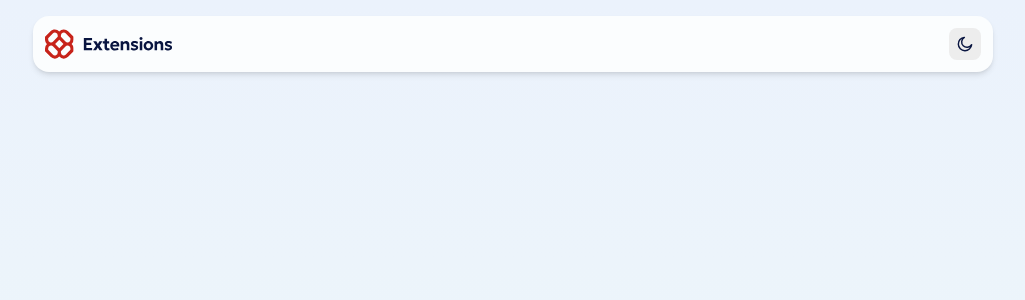
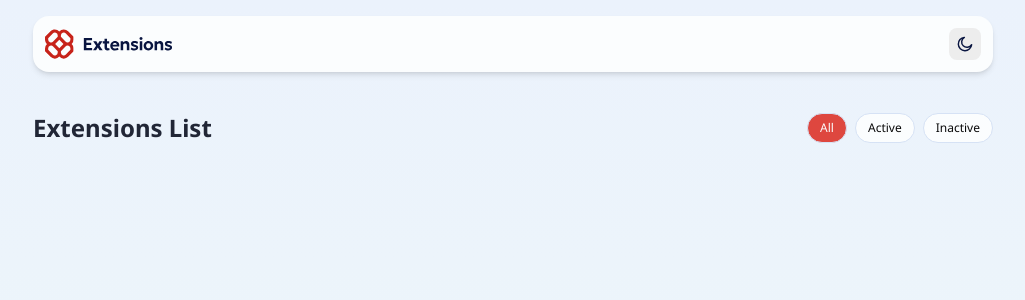
Before and after one commit to subhajitroycode/browser-extensions-manager-ui, a React (Vite) app: page / in a window 1280 px wide. Shown: the top 300 px of the page, without its empty margins (127-1152 px from the left). Built offline with nearby package versions, Linux system fonts and the light colour scheme.

Commit message:
navbar style updated

```diff
--- a/package.json
+++ b/package.json
@@ -13,6 +13,7 @@
     "@tailwindcss/vite": "^4.1.13",
     "react": "^19.1.1",
     "react-dom": "^19.1.1",
+    "react-router-dom": "^7.9.2",
     "tailwindcss": "^4.1.13"
   },
   "devDependencies": {
--- a/src/App.tsx
+++ b/src/App.tsx
@@ -1,10 +1,20 @@
 import Header from "./components/Header";
+import Navbar from "./components/Navbar";
+import { BrowserRouter } from "react-router";
 
 function App() {
   return (
-    <>
+    <BrowserRouter>
       <Header />
-    </>
+      <main>
+        <section className="flex justify-between items-center mt-10 mb-4">
+          <h1 className="text-2xl font-bold text-neutral-800 dark:text-neutral-100">
+            Extensions List
+          </h1>
+          <Navbar />
+        </section>
+      </main>
+    </BrowserRouter>
   );
 }
 
--- /dev/null
+++ b/src/components/Navbar.tsx
@@ -0,0 +1,43 @@
+import { Link, useSearchParams } from "react-router";
+
+const Navbar = () => {
+  const [searchParams] = useSearchParams();
+  let activeData: string | null = searchParams.get("extensions");
+
+  return (
+    <nav className="flex gap-2 text-xs">
+      <Link
+        to="/"
+        className={`px-3 py-1.5 rounded-full border border-neutral-200 dark:border-neutral-600 transition-colors focus:outline-2 focus:outline-offset-1 focus:outline-red-400 ${
+          activeData === null
+            ? "bg-red-500 dark:bg-red-400 text-neutral-0 dark:text-neutral-950 hover:bg-red-400 dark:hover:bg-red-500"
+            : "bg-neutral-0 dark:bg-neutral-700 text-neutral-950 dark:text-neutral-0 hover:text-neutral-500 dark:hover:text-neutral-0 dark:hover:bg-neutral-600"
+        }`}
+      >
+        All
+      </Link>
+      <Link
+        to="/?extensions=active"
+        className={`px-3 py-1.5 rounded-full border border-neutral-200 dark:border-neutral-600 transition-colors focus:outline-2 focus:outline-offset-1 focus:outline-red-400 ${
+          activeData === "active"
+            ? "bg-red-500 dark:bg-red-400 text-neutral-0 dark:text-neutral-950 hover:bg-red-400 dark:hover:bg-red-500"
+            : "bg-neutral-0 dark:bg-neutral-700 text-neutral-950 dark:text-neutral-0 hover:text-neutral-500 dark:hover:text-neutral-0 dark:hover:bg-neutral-600"
+        }`}
+      >
+        Active
+      </Link>
+      <Link
+        to="/?extensions=inactive"
+        className={`px-3 py-1.5 rounded-full border border-neutral-200 dark:border-neutral-600 transition-colors focus:outline-2 focus:outline-offset-1 focus:outline-red-400 ${
+          activeData === "inactive"
+            ? "bg-red-500 dark:bg-red-400 text-neutral-0 dark:text-neutral-950 hover:bg-red-400 dark:hover:bg-red-500"
+            : "bg-neutral-0 dark:bg-neutral-700 text-neutral-950 dark:text-neutral-0 hover:text-neutral-500 dark:hover:text-neutral-0 dark:hover:bg-neutral-600"
+        }`}
+      >
+        Inactive
+      </Link>
+    </nav>
+  );
+};
+
+export default Navbar;
--- /dev/null
+++ b/src/data/data.json
@@ -0,0 +1,74 @@
+[
+    {
+        "logo": "./assets/images/logo-devlens.svg",
+        "name": "DevLens",
+        "description": "Quickly inspect page layouts and visualize element boundaries.",
+        "isActive": true
+    },
+    {
+        "logo": "./assets/images/logo-style-spy.svg",
+        "name": "StyleSpy",
+        "description": "Instantly analyze and copy CSS from any webpage element.",
+        "isActive": true
+    },
+    {
+        "logo": "./assets/images/logo-speed-boost.svg",
+        "name": "SpeedBoost",
+        "description": "Optimizes browser resource usage to accelerate page loading.",
+        "isActive": false
+    },
+    {
+        "logo": "./assets/images/logo-json-wizard.svg",
+        "name": "JSONWizard",
+        "description": "Formats, validates, and prettifies JSON responses in-browser.",
+        "isActive": true
+    },
+    {
+        "logo": "./assets/images/logo-tab-master-pro.svg",
+        "name": "TabMaster Pro",
+        "description": "Organizes browser tabs into groups and sessions.",
+        "isActive": true
+    },
+    {
+        "logo": "./assets/images/logo-viewport-buddy.svg",
+        "name": "ViewportBuddy",
+        "description": "Simulates various screen resolutions directly within the browser.",
+        "isActive": false
+    },
+    {
+        "logo": "./assets/images/logo-markup-notes.svg",
+        "name": "Markup Notes",
+        "description": "Enables annotation and notes directly onto webpages for collaborative debugging.",
+        "isActive": true
+    },
+    {
+        "logo": "./assets/images/logo-grid-guides.svg",
+        "name": "GridGuides",
+        "description": "Overlay customizable grids and alignment guides on any webpage.",
+        "isActive": false
+    },
+    {
+        "logo": "./assets/images/logo-palette-picker.svg",
+        "name": "Palette Picker",
+        "description": "Instantly extracts color palettes from any webpage.",
+        "isActive": true
+    },
+    {
+        "logo": "./assets/images/logo-link-checker.svg",
+        "name": "LinkChecker",
+        "description": "Scans and highlights broken links on any page.",
+        "isActive": true
+    },
+    {
+        "logo": "./assets/images/logo-dom-snapshot.svg",
+        "name": "DOM Snapshot",
+        "description": "Capture and export DOM structures quickly.",
+        "isActive": false
+    },
+    {
+        "logo": "./assets/images/logo-console-plus.svg",
+        "name": "ConsolePlus",
+        "description": "Enhanced developer console with advanced filtering and logging.",
+        "isActive": true
+    }
+  ]
```
Also changed, not shown: 1 other file (tests, documents, lock files or other folders).
